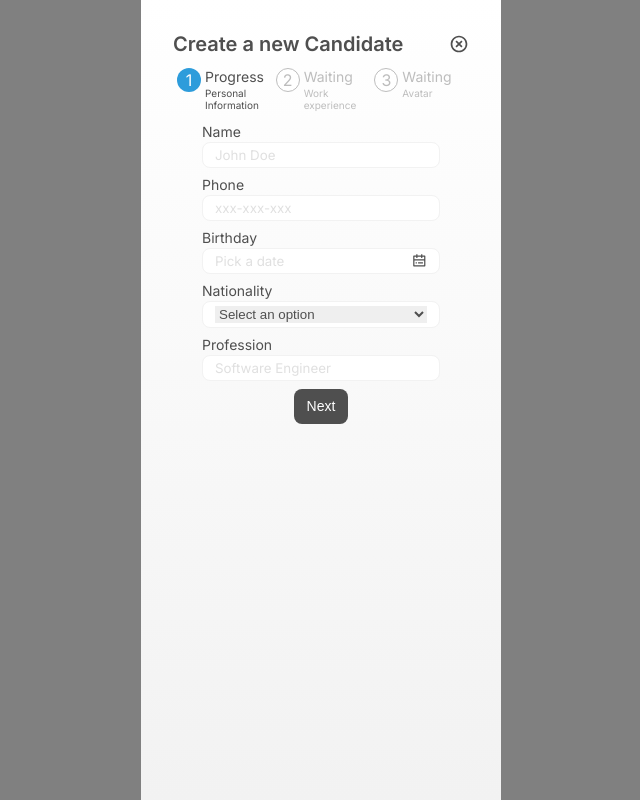
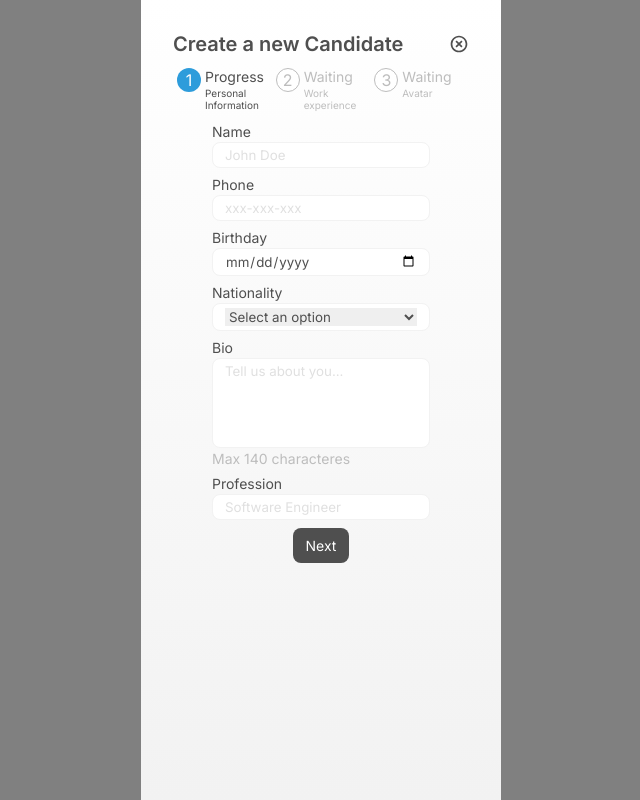
Before and after one commit to bllerenac/linkeable, a React (Create React App) app: page /multiform in a window 1280 px wide. Shown: the whole page, without its empty margins (319-959 px from the left). Built offline with nearby package versions, Linux system fonts and the light colour scheme.

Commit message:
Textarea component was created and  input of type date were updated

```diff
--- a/src/components/Button.js
+++ b/src/components/Button.js
@@ -35,9 +35,9 @@ const StyledButton = styled.button(
   `
 );
 
-function Button({ children, size = "medium", onClick }) {
+function Button({ type, children, size = "medium", onClick }) {
   return (
-    <StyledButton size={size} onClick={onClick}>
+    <StyledButton type={type} size={size} onClick={onClick}>
       {children}
     </StyledButton>
   );
--- a/src/components/Inputs.js
+++ b/src/components/Inputs.js
@@ -26,6 +26,20 @@ const StyledSelect = styled.select`
   }
   option:first-of-type {
     color: red;
+  }
+`;
+
+const StyledTextarea = styled.textarea`
+  width: 100%;
+  min-height: 80px;
+  border: none;
+  resize: none;
+  color: ${colors.gray2};
+  &:focus {
+    outline: none;
+  }
+  &::placeholder {
+    color: ${colors.gray5};
   }
 `;
 
@@ -81,6 +95,7 @@ function InputText({
   placeholder = "",
   name = "",
   value = "",
+  type = "",
   onChange,
   cssProp,
 }) {
@@ -90,6 +105,7 @@ function InputText({
       <Container error={error}>
         <StyledInput
           value={value}
+          type={type}
           name={name}
           placeholder={placeholder}
           id={name}
@@ -141,4 +157,29 @@ function Select({
   );
 }
 
-export { InputText, Select };
+function TextArea({
+  label = "",
+  caption = "",
+  error = false,
+  placeholder = "",
+  name = "",
+  value = "",
+  onChange,
+}) {
+  return (
+    <FieldContainer>
+      {label && <InputLabel htmlFor={name}>{label}</InputLabel>}
+      <Container>
+        <StyledTextarea
+          placeholder={placeholder}
+          name={name}
+          value={value}
+          onChange={onChange}
+        />
+      </Container>
+      {caption && <Caption error={error}>{caption}</Caption>}
+    </FieldContainer>
+  );
+}
+
+export { InputText, Select, TextArea };
--- a/src/components/form/Avatar.js
+++ b/src/components/form/Avatar.js
@@ -25,7 +25,7 @@ export default function Avatar({ state, handleChange, currentStep, setCurrentSte
         avatarUrl={state.avatarUrl}
       />
       <ButtonContainer>
-        <Button size="large" onClick={() => setCurrentStep(currentStep - 1)}>
+        <Button type="button" size="large" onClick={() => setCurrentStep(currentStep - 1)}>
           Previous
         </Button>
         <Button size="large">Finish</Button>
--- a/src/components/form/Experience.js
+++ b/src/components/form/Experience.js
@@ -24,23 +24,25 @@ export default function Experience({ state, handleChange, currentStep, setCurren
         label="Start date"
         placeholder="Pick a date"
         name="startDate"
+        type="date"
         value={state.startDate}
         onChange={handleChange}
-        icon={<RiCalendarTodoLine />}
+        // icon={<RiCalendarTodoLine />}
       />
       <InputText
         label="End date"
         placeholder="Pick a date"
         name="endDate"
+        type="date"
         value={state.endDate}
         onChange={handleChange}
-        icon={<RiCalendarTodoLine />}
+        // icon={<RiCalendarTodoLine />}
       />
       <ButtonContainer>
-          <Button size="large" onClick={() => setCurrentStep(currentStep - 1)}>
+          <Button type="button" size="large" onClick={() => setCurrentStep(currentStep - 1)}>
             Previous
           </Button>
-          <Button size="large" onClick={() => setCurrentStep(currentStep + 1)}>
+          <Button type="button" size="large" onClick={() => setCurrentStep(currentStep + 1)}>
             Next
           </Button>
       </ButtonContainer>
--- a/src/components/form/Personal.js
+++ b/src/components/form/Personal.js
@@ -1,8 +1,13 @@
-import { InputText, Select } from "../Inputs";
+import { InputText, Select, TextArea } from "../Inputs";
 import { RiCalendarTodoLine } from "react-icons/ri";
-import Button from '../Button';
+import Button from "../Button";
 
-export default function Personal({ state, handleChange, currentStep, setCurrentStep }) {
+export default function Personal({
+  state,
+  handleChange,
+  currentStep,
+  setCurrentStep,
+}) {
   return (
     <>
       <InputText
@@ -16,6 +21,7 @@ export default function Personal({ state, handleChange, currentStep, setCurrentS
         label="Phone"
         placeholder="xxx-xxx-xxx"
         name="phone"
+        type="tel"
         value={state.phone}
         onChange={handleChange}
       />
@@ -24,9 +30,10 @@ export default function Personal({ state, handleChange, currentStep, setCurrentS
         label="Birthday"
         placeholder="Pick a date"
         name="birthday"
+        type="date"
         value={state.birthday}
         onChange={handleChange}
-        icon={<RiCalendarTodoLine />}
+        // icon={<RiCalendarTodoLine />}
       />
       <Select
         label="Nationality"
@@ -40,7 +47,14 @@ export default function Personal({ state, handleChange, currentStep, setCurrentS
           { value: "mx", text: "Mexico" },
         ]}
       />
-      {/* Bio */}
+      <TextArea
+        label="Bio"
+        placeholder="Tell us about you..."
+        name="bio"
+        value={state.bio}
+        onChange={handleChange}
+        caption="Max 140 characteres"
+      />
       <InputText
         label="Profession"
         placeholder="Software Engineer"
@@ -48,7 +62,7 @@ export default function Personal({ state, handleChange, currentStep, setCurrentS
         value={state.profession}
         onChange={handleChange}
       />
-      <Button size="large" onClick={() => setCurrentStep(currentStep + 1)}>
+      <Button type="button" size="large" onClick={() => setCurrentStep(currentStep + 1)}>
         Next
       </Button>
     </>
--- a/src/index.js
+++ b/src/index.js
@@ -13,10 +13,10 @@ const globalStyles = css`
     margin: 0;
     padding: 0;
     box-sizing: border-box;
+    font-family: ${fontFamily}
   }
   body {
     background: grey;
-    font-family: ${fontFamily};
     color: ${colors.gray2};
   }
   #root {
--- a/src/reducers/formReducer.js
+++ b/src/reducers/formReducer.js
@@ -1,4 +1,5 @@
 const formReducer = (prevState, { type, payload }) => {
+  console.log(prevState);
   const countries = {
     pe: "Peru",
     ve: "Venezuela",
--- a/src/screens/MultiForm.js
+++ b/src/screens/MultiForm.js
@@ -21,15 +21,13 @@ export default function MultiFrom({ onFormSubmit }) {
     country: { name: "", code: "" },
     bio: "",
     profession: "",
-    occupation: "",
-    company: "",
-    startDate: "",
-    endDate: "",
+    experiences: [{ occupation: "", company: "", startDate: "", endDate: ""}],
     avatarUrl: "",
   });
 
   const handleChange = (e) => {
     const { name, value } = e.target;
+    console.log(name, value)
     dispatch({ type: "CHANGE_FIELD", payload: { name, value } });
   };
 
```
